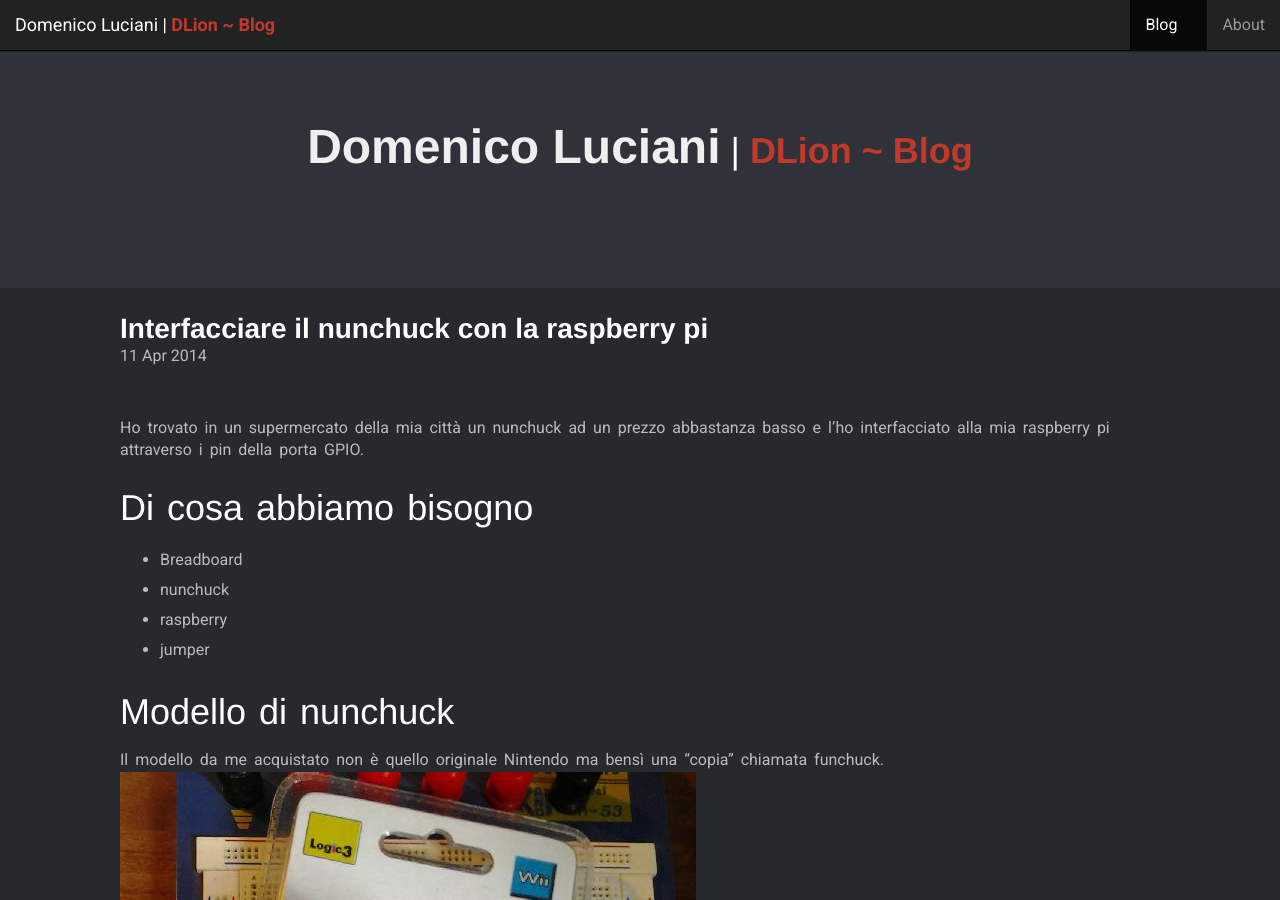
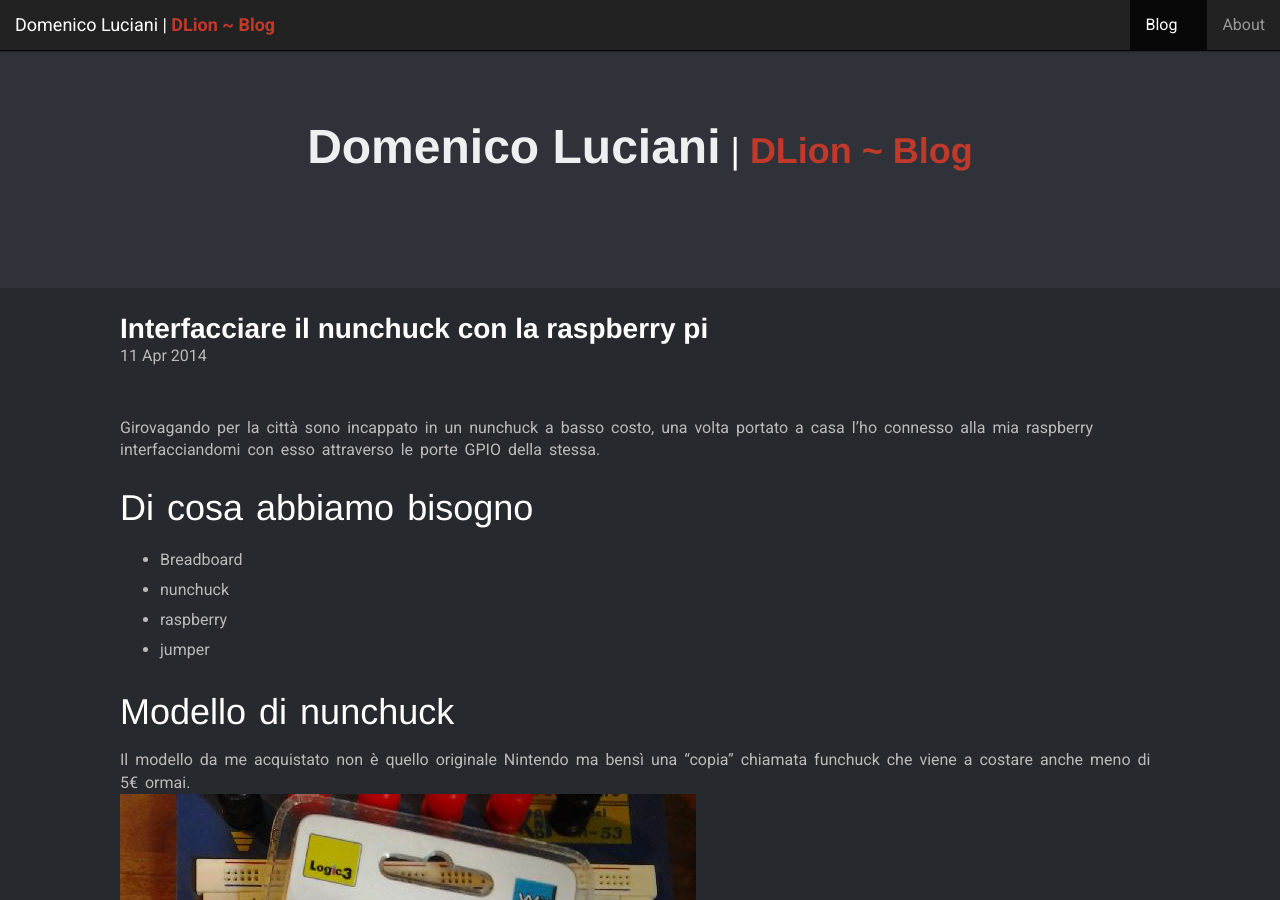
Before and after one commit to dlion/dlion.github.io, a Jekyll site: the page built from _posts/2014-04-11-interfacciare-il-nunchuck-con-la-raspberry-pi.md, in a window 1280 px wide and 900 px high. Built offline with Jekyll 4.4.1, drawn with Linux system fonts in a browser that asks for light colours; Markdown is read by kramdown in place of the engine named in the settings; comment, search, counter and statistics services are not loaded; some of the changed text lies outside the part shown.

Commit message:
Update 2014-04-11-interfacciare-il-nunchuck-con-la-raspberry-pi.md

```diff
--- a/_posts/2014-04-11-interfacciare-il-nunchuck-con-la-raspberry-pi.md
+++ b/_posts/2014-04-11-interfacciare-il-nunchuck-con-la-raspberry-pi.md
@@ -3,7 +3,7 @@
 title: Interfacciare il nunchuck con la raspberry pi
 description: Come interfacciare il nunchuck della wii con la raspberry pi attraverso le porte GPIO
 ---
-Ho trovato in un supermercato della mia città un nunchuck ad un prezzo abbastanza basso e l'ho interfacciato alla mia raspberry pi attraverso i pin della porta GPIO.
+Girovagando per la città sono incappato in un nunchuck a basso costo, una volta portato a casa l'ho connesso alla mia raspberry interfacciandomi con esso attraverso le porte GPIO della stessa.
 
 # Di cosa abbiamo bisogno
 
@@ -14,7 +14,7 @@
 
 # Modello di nunchuck
 
-Il modello da me acquistato non è quello originale Nintendo ma bensì una "copia" chiamata funchuck.
+Il modello da me acquistato non è quello originale Nintendo ma bensì una "copia" chiamata funchuck che viene a costare anche meno di 5€ ormai.
 ![funchuck]({{site.image_url}}/nunchuck-chinese.jpg)
 
 ## Qual è la differenza fra i due ?
@@ -44,7 +44,7 @@
 
 ![schema]({{site.image_url}}/nunchuck-sketch-raspberry.jpg)
 
-Come potete notare il tutto è collegato direttamente:
+Come potete notare il tutto è collegato direttamente quindi non avrete bisogno di connettori particolari, saldare fili o altre cose più "pratiche".
 
 1. PIN 3.3v --(red)--> IN
 2. PIN 2 (0 SDA) --(blue)--> DATA
@@ -205,10 +205,14 @@
 
 **Attenzione, se avete una raspberry rev1 anziché di una rev2 dovrete cambiare `/dev/i2c-1` con `/dev/i2c-0`**
 
-Il nunchuck utilizza il protocollo [l²C](http://it.wikipedia.org/wiki/I%C2%B2C), un protocollo master/slave, per poter usarlo dobbiamo fornire l'address ricavato prima (`0x52`) e per poter `comunicare` con il nostro nunchuck bisogna innanzitutto inviare una sequenza di byte di init. Questa sequenza nei device originali è `0x40 0x00` mentre negli altri (come nel mio) è `0xF0 0x55`  e a quel punto dire al nostro dispositivo che vogliamo leggere e non cirimarrà che salvare e decodificare i 6 byte che il device ci "sputerà" fuori per poi inviare uno stop `0x00` ad ogni ciclo.
+Il nunchuck utilizza il protocollo [l²C](http://it.wikipedia.org/wiki/I%C2%B2C) un protocollo master/slave e comunica a 400KHz; per poter usarlo dobbiamo fornire l'address ricavato prima (`0x52`) e per poter `comunicare` con il nostro nunchuck bisogna innanzitutto inviare una sequenza di byte di init. Questa sequenza nei device originali è `0x40 0x00` mentre negli altri (come nel mio) è `0xF0 0x55`  e a quel punto dire al nostro dispositivo che vogliamo leggere e non cirimarrà che salvare e decodificare i 6 byte che il device ci "sputerà" fuori per poi inviare uno stop `0x00` ad ogni ciclo.
 
 In output riceveremo le informazioni che ci servivano qui: Posizione X/Y dell'analogico; se abbiamo premuto i pulsanti C/Z e le coordinate degli assi X/Y/Z dell'accelerometro.
 
 <script type="text/javascript" src="https://asciinema.org/a/8812.js" id="asciicast-8812" async ></script>
 
+Questa potrebbe essere solo la punta dell'iceberg, pensate alle enormi possibilità che offre tale device su un qualcosa come la raspi; poter comandare droni, macchinine o qualsiasi altra cosa con il solo movimento del polso o del pollice; le possibilità sono davvero tante.
+
+Spero di avere presto il tempo necessario per continuare la cosa e realizzare qualcosa di simpatico.
+
 Saluti, DLion
```
